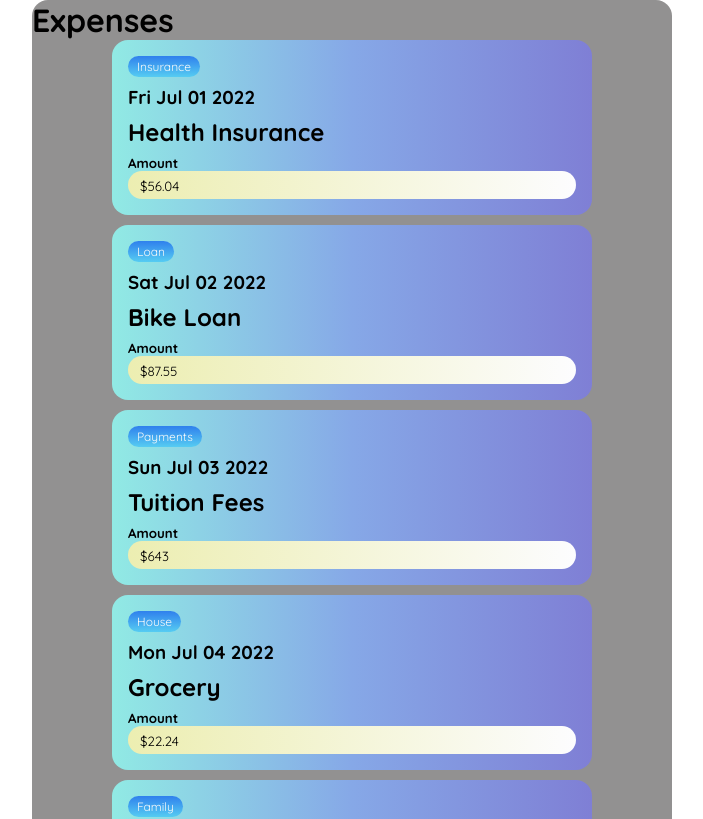
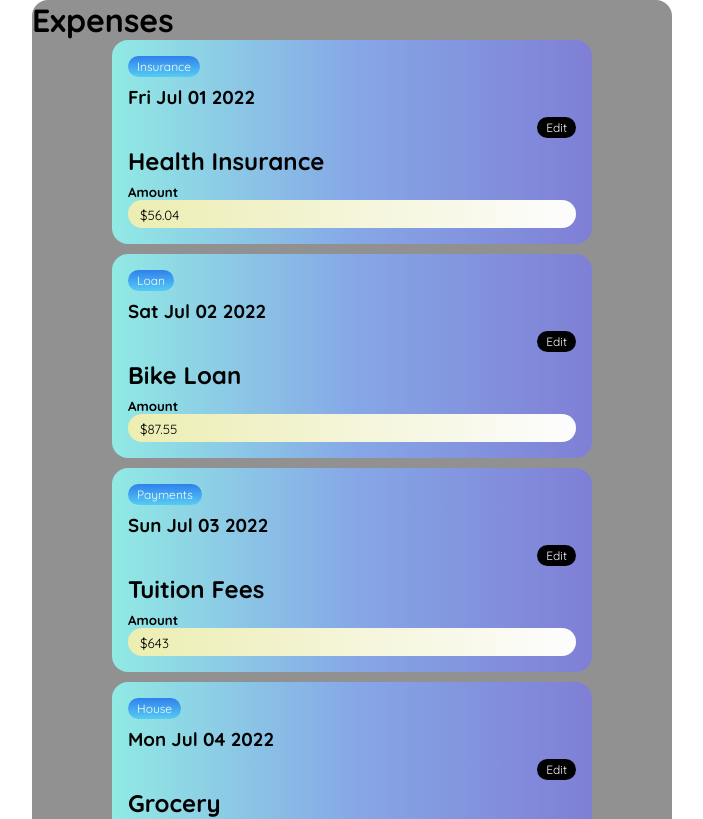
Before and after one commit to Sharukhan-N/Reactjs-Learning, a React (Create React App) app in the folder react-complete-guide/: page / in a window 1280 px wide. Shown: the top 819 px of the page, without its empty margins (288-991 px from the left). Built offline with nearby package versions, Linux system fonts and the light colour scheme.

Commit message:
useState working

```diff
--- a/react-complete-guide/src/components/Expenses/ExpenseItem.css
+++ b/react-complete-guide/src/components/Expenses/ExpenseItem.css
@@ -55,6 +55,13 @@ img {
     font-size: .75rem;
 }
 
+.tag_end {
+    align-self: flex-end;
+    padding: .25em .75em;
+    border-radius: 1em;
+    font-size: .75rem;
+}
+
 .tag+.tag {
     margin-left: .5em;
 }
@@ -62,6 +69,12 @@ img {
 .tag-blue {
     background: #56CCF2;
     background: linear-gradient(to bottom, #2F80ED, #56CCF2);
+    color: #fafafa;
+}
+
+.tag-black {
+    background: #56CCF2;
+    background: linear-gradient(to bottom, #000000, #000000);
     color: #fafafa;
 }
 
--- a/react-complete-guide/src/components/Expenses/ExpenseItem.js
+++ b/react-complete-guide/src/components/Expenses/ExpenseItem.js
@@ -1,14 +1,24 @@
 import "./ExpenseItem.css";
+import React, { useState } from "react";
 import ExpenseAmount from "./ExpenseAmount";
 import Card from "../UI/Card";
 
 const ExpenseItem = (props) => {
+
+
+    const [title, setTitle] = useState(props.title);
+
+    const clickHandler = () => {
+        setTitle("Updated");
+    }
+
+
     return (
         <Card className="card_expense_item">
             <div className="card__body">
                 <span className="tag tag-blue">{props.tag}</span>
-                <h3>{props.date.toDateString()}</h3>
-                <h4>{props.title}</h4>
+                <h3>{props.date.toDateString()}</h3> <span className="tag_end tag-black" onClick={clickHandler}>Edit</span>
+                <h4>{title}</h4>
                 <ExpenseAmount amount={props.amount}></ExpenseAmount>
             </div>
         </Card>
```
